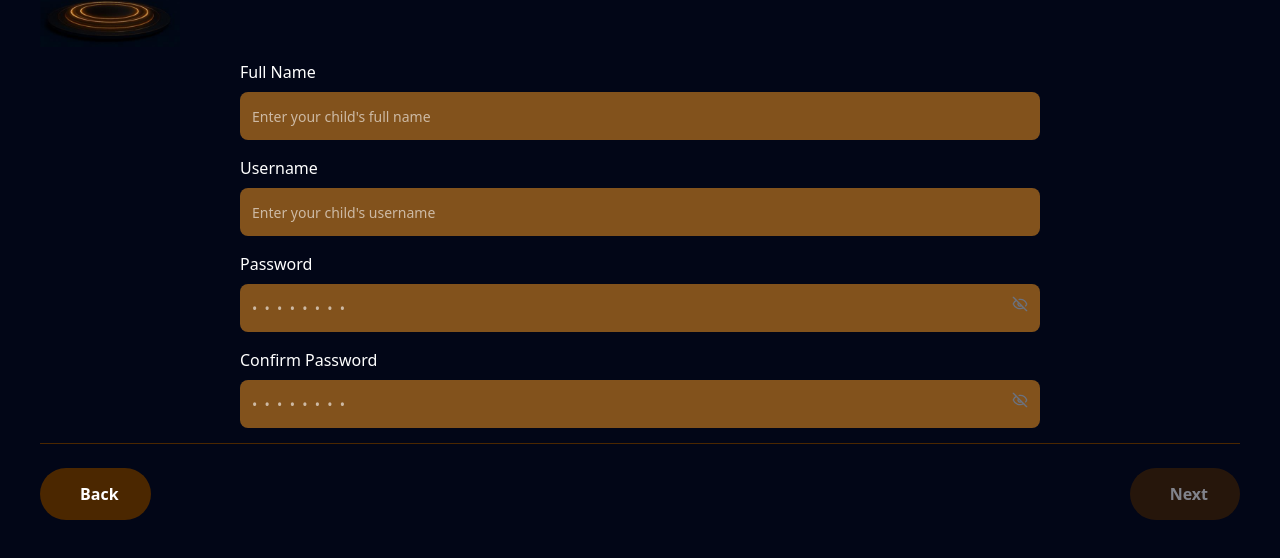
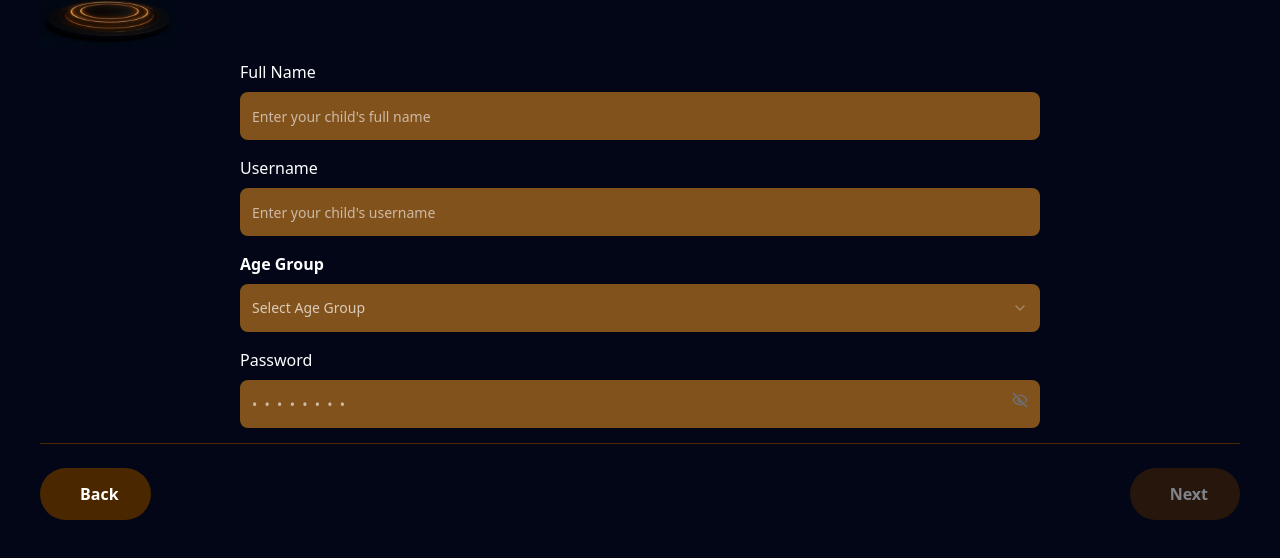
Before and after one commit to ILM-AI-LTD/ilm-ai-frontend, a Next.js app: page /parents/setup in a window 1280 px wide. Both pictures are taken after a click on the button "Let's Get Started". Shown: the part 236-794 px from the top of the page. Built offline with nearby package versions, Linux system fonts and the light colour scheme.

Commit message:
Add age group selection to ChildDetails form

```diff
--- a/feature/parents/setup/components/ChildDetails.tsx
+++ b/feature/parents/setup/components/ChildDetails.tsx
@@ -1,5 +1,6 @@
 "use client"
 import InputField from '@/components/global/CustomInput'
+import { CustomSelect } from '@/components/global/CustomSelect'
 import { ChildDetailsSchema } from '@/schema'
 import { useFormik } from 'formik'
 import { useParentsSetupStore } from '../../store/useParentsSetupStore'
@@ -23,6 +24,7 @@ const ChildDetailsSection = ({ onNext, onBack }: ChildDetailsSectionProps) => {
             initialValues: {
                 fullName: (childDetails as any).fullName,
                 username: (childDetails as any).username,
+                ageGroup: (childDetails as any).ageGroup,
                 password: (childDetails as any).password,
                 confirmPassword: "",
             },
@@ -38,6 +40,7 @@ const ChildDetailsSection = ({ onNext, onBack }: ChildDetailsSectionProps) => {
                 setChildDetails({
                     fullName: values.fullName,
                     username: values.username,
+                    ageGroup: values.ageGroup,
                     password: values.password,
                 })
                 onNext();
@@ -62,7 +65,7 @@ const ChildDetailsSection = ({ onNext, onBack }: ChildDetailsSectionProps) => {
                     </div>
                 </div>
 
-                <form action="" className='w-full max-w-[800px] mx-auto flex flex-col gap-4' onSubmit={handleSubmit}>
+                <form action="" className='w-full max-w-[800px] mx-auto flex flex-col gap-4 mb-4' onSubmit={handleSubmit}>
                     <InputField
                         placeholder="Enter your child's full name"
                         labelText="Full Name"
@@ -87,6 +90,24 @@ const ChildDetailsSection = ({ onNext, onBack }: ChildDetailsSectionProps) => {
                         touched={!!touched.username}
                         className='h-12 bg-parent-inputField-color border-0 placeholder:text-white/60'
                     />
+                    <CustomSelect
+                        label="Age Group"
+                        placeholder="Select Age Group"
+                        options={[
+                            { value: "Year 1–2", label: "Year 1–2 (Key Stage 1)" },
+                            { value: "Year 3–6", label: "Year 3–6 (Key Stage 2)" },
+                            { value: "Year 7–8", label: "Year 7-8 (Key Stage 3)" },
+                            { value: "Year 9–11", label: "Year 9–11 (GCSE Level)" },
+                            { value: "Year 12-13", label: "Year 12-13 (A-Level)" },
+                        ]}
+                        value={values.ageGroup}                         // Formik’s current value
+                        onValueChange={(val) => {
+                            // Tell Formik about the new field value
+                            handleChange({ target: { name: "ageGroup", value: val } })
+                        }}
+
+                    />
+
                     <InputField
                         placeholder={"\u2022  \u2022  \u2022  \u2022  \u2022  \u2022  \u2022  \u2022"}
                         labelText="Password"
--- a/feature/parents/store/useParentsSetupStore.ts
+++ b/feature/parents/store/useParentsSetupStore.ts
@@ -16,19 +16,16 @@ export type Subject = {
 export interface ChildDetails {
   fullName: string
   username: string
+  ageGroup: string
   password: string
 }
 
 interface ParentsSetupState {
 
-  planIndex: number | null
-  ageGroup: string
   childDetails: ChildDetails
 
   subjects: Subject[]
 
-  setPlanIndex: (planIndex: number) => void
-  setAgeGroup: (ageGroup: string) => void
   setChildDetails: (details: ChildDetails) => void
 
   toggleSubjectSchedule: (
@@ -43,9 +40,12 @@ export const useParentsSetupStore = create<ParentsSetupState>()(
   persist(
     (set, get) => ({
 
-      planIndex: null,
-      ageGroup: '',
-      childDetails: { fullName: '', username: '', password: '' },
+      childDetails: {
+        fullName: '',
+        username: '',
+        ageGroup: '',
+        password: ''
+      },
 
       subjects: [
         { id: 1, subject_name: 'Math', schedule: [] },
@@ -55,8 +55,6 @@ export const useParentsSetupStore = create<ParentsSetupState>()(
       ],
 
 
-      setPlanIndex: (planIndex) => set({ planIndex }),
-      setAgeGroup: (ageGroup) => set({ ageGroup }),
       setChildDetails: (childDetails) => set({ childDetails }),
 
       toggleSubjectSchedule: (subjectId, entry) => {
@@ -90,9 +88,13 @@ export const useParentsSetupStore = create<ParentsSetupState>()(
 
       reset: () =>
         set({
-          planIndex: null,
-          ageGroup: '',
-          childDetails: { fullName: '', username: '', password: '' },
+          childDetails: {
+            fullName: '',
+            username: '',
+            ageGroup: '',
+            password: ''
+          },
+
           subjects: [
             { id: 1, subject_name: 'Math', schedule: [] },
             { id: 2, subject_name: 'Physics', schedule: [] },
```
